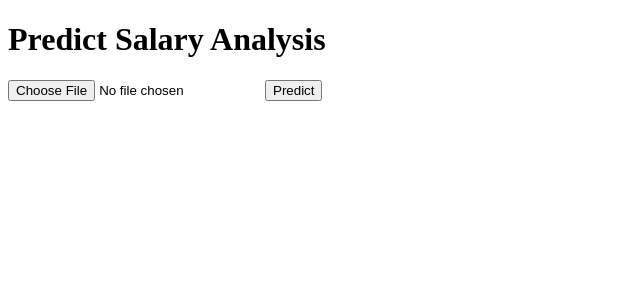
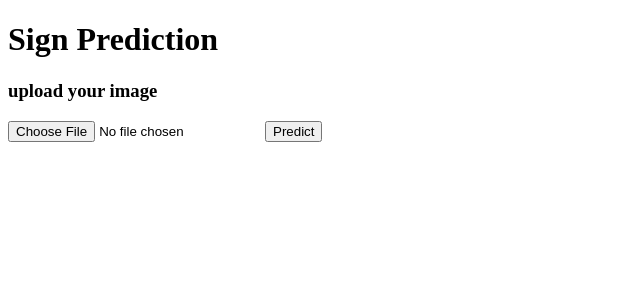
Before and after one commit to Yassinejabori/signdetectioninprod, a Flask app: page / in a window 1280 px wide. Shown: the top 300 px of the page, without its empty margins (0-640 px from the left). Run offline with Flask 2, Linux system fonts and the light colour scheme; parts of the project's set-up code (start-up, migrations or seed data) failed here and were passed over.

Commit message:
Update index.html

```diff
--- a/templates/index.html
+++ b/templates/index.html
@@ -13,7 +13,8 @@
 
 <body>
  <div class="login">
-	<h1>Predict Salary Analysis</h1>
+	<h1>Sign Prediction</h1>
+	<h3>upload your image</h3>
 
      <!-- Main Input For Receiving Query to our ML -->
     <form class="p-3 text-center" action="/" method="post" enctype="multipart/form-data">
```
